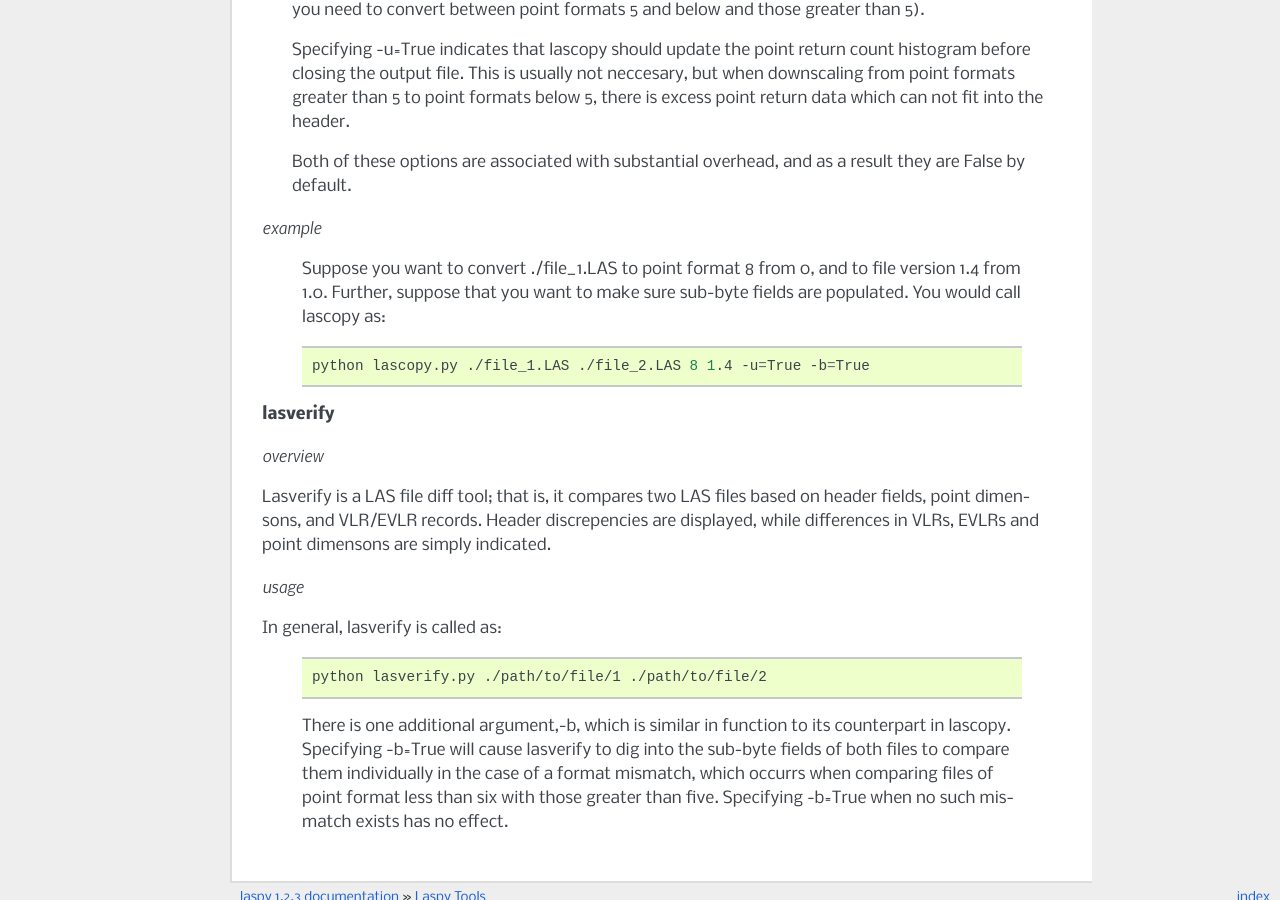
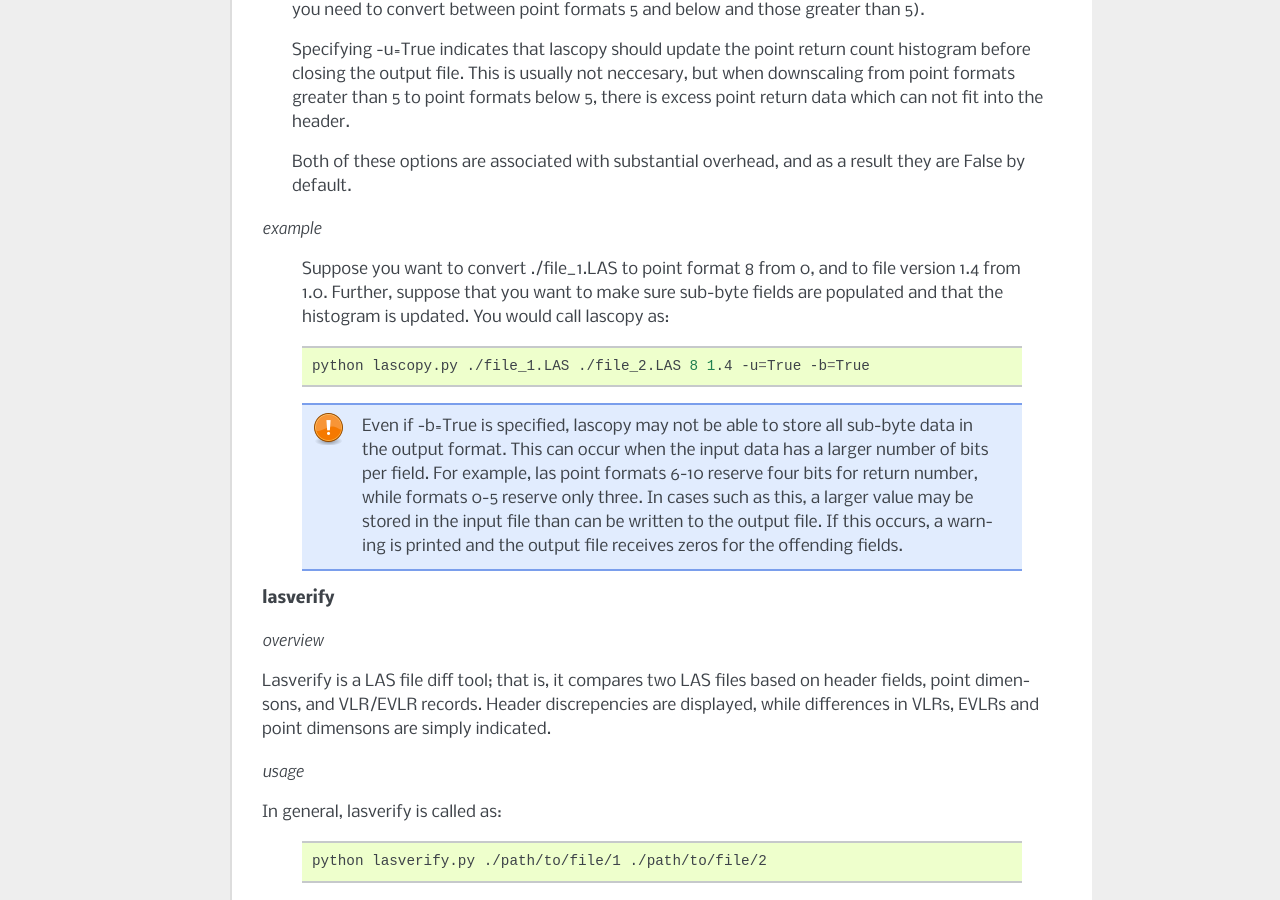
Before and after one commit to laspy/laspy, a Sphinx documentation site: the page built from doc/source/laspy_tools.rst, in a window 1280 px wide and 900 px high, scrolled down 687 px. Built offline with Sphinx 7.4.7, drawn with Linux system fonts in a browser that asks for light colours; formulas are drawn with MathJax 3; pages that are not in the unit, such as notebooks, are missing from menus.

Commit message:
Doc updates

```diff
--- a/doc/source/laspy_tools.rst
+++ b/doc/source/laspy_tools.rst
@@ -47,11 +47,22 @@ the output file will not include them.
 
     Suppose you want to convert ./file_1.LAS to point format 8 from 0, and to
     file version 1.4 from 1.0. Further, suppose that you want to make sure
-    sub-byte fields are populated. You would call lascopy as:
+    sub-byte fields are populated and that the histogram is updated.
+    You would call lascopy as:
 
     .. code-block:: sh
 
         python lascopy.py ./file_1.LAS ./file_2.LAS 8 1.4 -u=True -b=True
+
+
+    .. note::
+        Even if -b=True is specified, lascopy may not be able to store all sub-byte
+        data in the output format. This can occur when the input data has a larger
+        number of bits per field. For example, las point formats 6-10 reserve
+        four bits for return number, while formats 0-5 reserve only three. In
+        cases such as this, a larger value may be stored in the input file than
+        can be written to the output file. If this occurs, a warning is printed
+        and the output file receives zeros for the offending fields.
 
 **lasverify**
 
--- a/doc/source/tut_part_1.rst
+++ b/doc/source/tut_part_1.rst
@@ -68,6 +68,7 @@ point data, or the contents of various VLR records:
             return(x_dimension*scale + offset)
 
         scaled_x = scaled_x_dimension(inFile)
+
 
     .. note::
         Laspy can actually scale the x, y, and z dimensions for you. Upper case dimensions
```
